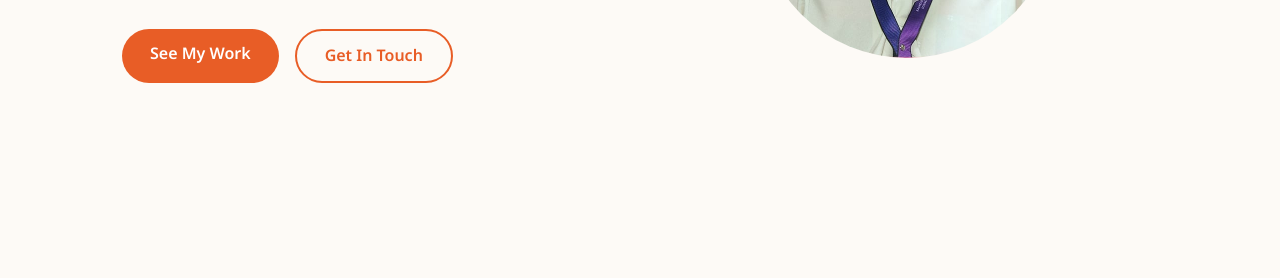
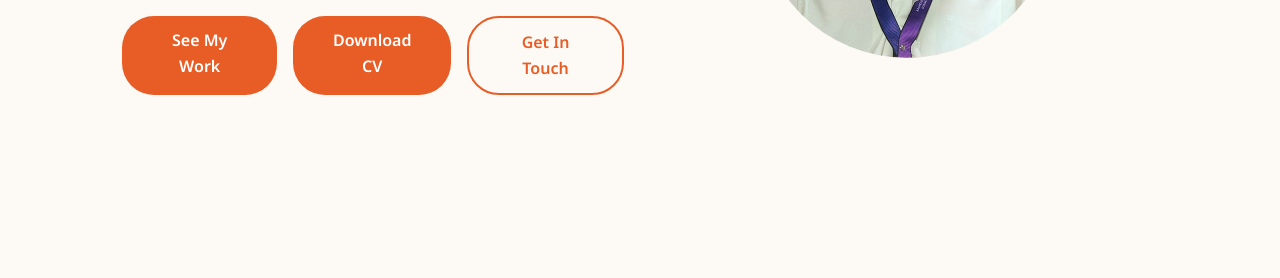
Before and after one commit to CHermocilla/CeePortfolio, a plain HTML site: page index.html in a window 1280 px wide. Shown: the part 522-800 px from the top of the page. Drawn offline with nearby package versions, Linux system fonts and the light colour scheme.

Commit message:
added CV

```diff
--- a/index.html
+++ b/index.html
@@ -33,6 +33,9 @@
             <p class="hero-description">I build web applications and games that are functional, thoughtful, and a little fun.</p>
             <div class="hero-buttons">
                 <a href="#projects" class="btn btn-primary">See My Work</a>
+                <a href="assets/Hermocilla_CV_Dev.pdf" download="Hermocilla_Dev_CV" class="btn btn-primary">
+                    Download CV
+                </a>
                 <a href="#contact" class="btn btn-secondary">Get In Touch</a>
             </div>
         </div>
--- a/styles.css
+++ b/styles.css
@@ -447,6 +447,7 @@ section {
     font-weight: 600;
     transition: var(--transition);
     cursor: pointer;
+    text-align: center;
 }
 
 .btn-primary {
```
Also changed, not shown: 1 other file.
